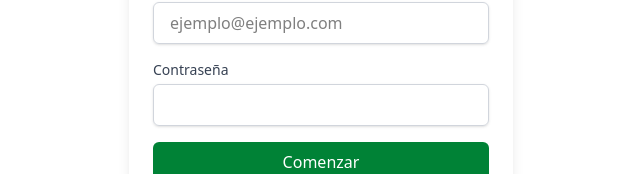
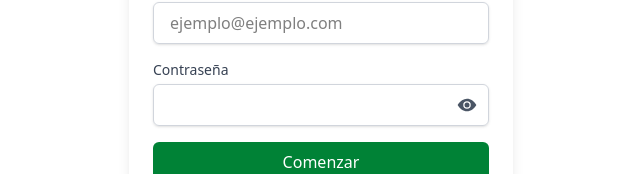
Before and after one commit to Maxxired/Eco-cun, a React (Vite) app: page /iniciar_sesion in a window 1280 px wide. Shown: the part 336-510 px from the top of the page, without its empty margins (319-959 px from the left). Built offline with nearby package versions, Linux system fonts and the light colour scheme; no server answers.

Commit message:
feat(login): se agrega boton para poder ver y ocultar la contraseña

```diff
--- a/src/app/Components/LoginWindow.tsx
+++ b/src/app/Components/LoginWindow.tsx
@@ -1,6 +1,8 @@
-import { useState } from "react";
-import { api } from "../API/api.ts";
-import { Link, useNavigate } from "react-router-dom";
+import {useState} from "react";
+import {api} from "../API/api.ts";
+import {Link, useNavigate} from "react-router-dom";
+import {FaRegEyeSlash} from "react-icons/fa";
+import {IoEyeSharp} from "react-icons/io5";
 
 const parseJwt = (token: string) => {
     try {
@@ -13,17 +15,19 @@ const parseJwt = (token: string) => {
 const LoginWindow = () => {
     const [Email, setEmail] = useState("");
     const [Password, setPassword] = useState("");
+    const [showPassword, setShowPassword] = useState(false); // 👈 nuevo estado
+
 
     const navigate = useNavigate();
 
     const handleLogin = async (e: React.FormEvent) => {
         e.preventDefault();
 
-    const datosReporte = { Email, Password };
+        const datosReporte = {Email, Password};
 
         try {
             const response = await api.post("/api/auth/logIn", datosReporte);
-      const { message, token } = response.data;
+            const {message, token} = response.data;
 
             localStorage.setItem("token", token);
 
@@ -52,7 +56,7 @@ const LoginWindow = () => {
 
     return (
         <div className="min-h-screen flex flex-col items-center justify-center bg-white px-4">
-      <img src="/logo_verde.png" alt="Ecocun Logo" className="h-24 mb-4" />
+            <img src="/logo_verde.png" alt="Ecocun Logo" className="h-24 mb-4"/>
 
             <div className="w-full max-w-sm bg-white shadow-lg rounded-xl p-6">
                 <form onSubmit={handleLogin} className="space-y-4">
@@ -75,19 +79,31 @@ const LoginWindow = () => {
 
                     <div>
                         <label
-              htmlFor="password"
+                            htmlFor="Password"
                             className="block text-sm font-medium text-gray-700"
                         >
                             Contraseña
                         </label>
+
+                        <div className="mt-1 relative">
                             <input
-              type="password"
+                                type={showPassword ? "text" : "password"}
                                 id="Password"
                                 value={Password}
                                 onChange={(e) => setPassword(e.target.value)}
-              className="mt-1 block w-full px-4 py-2 border border-gray-300 rounded-md shadow-sm focus:ring-green-600 focus:border-green-600"
+                                className="block w-full px-4 pr-10 py-2 border border-gray-300 rounded-md shadow-sm focus:ring-green-600 focus:border-green-600 outline-none"
                             />
+
+                            <button
+                                type="button"
+                                onClick={() => setShowPassword((prev) => !prev)}
+                                className="absolute inset-y-0 right-0 flex items-center pr-3 text-gray-600 hover:text-green-700"
+                            >
+                                {showPassword ? <FaRegEyeSlash size={20} /> : <IoEyeSharp size={20} />}
+                            </button>
                         </div>
+                    </div>
+
 
                     <button
                         type="submit"
```
Lines whose indentation alone changed are shown as unchanged.
